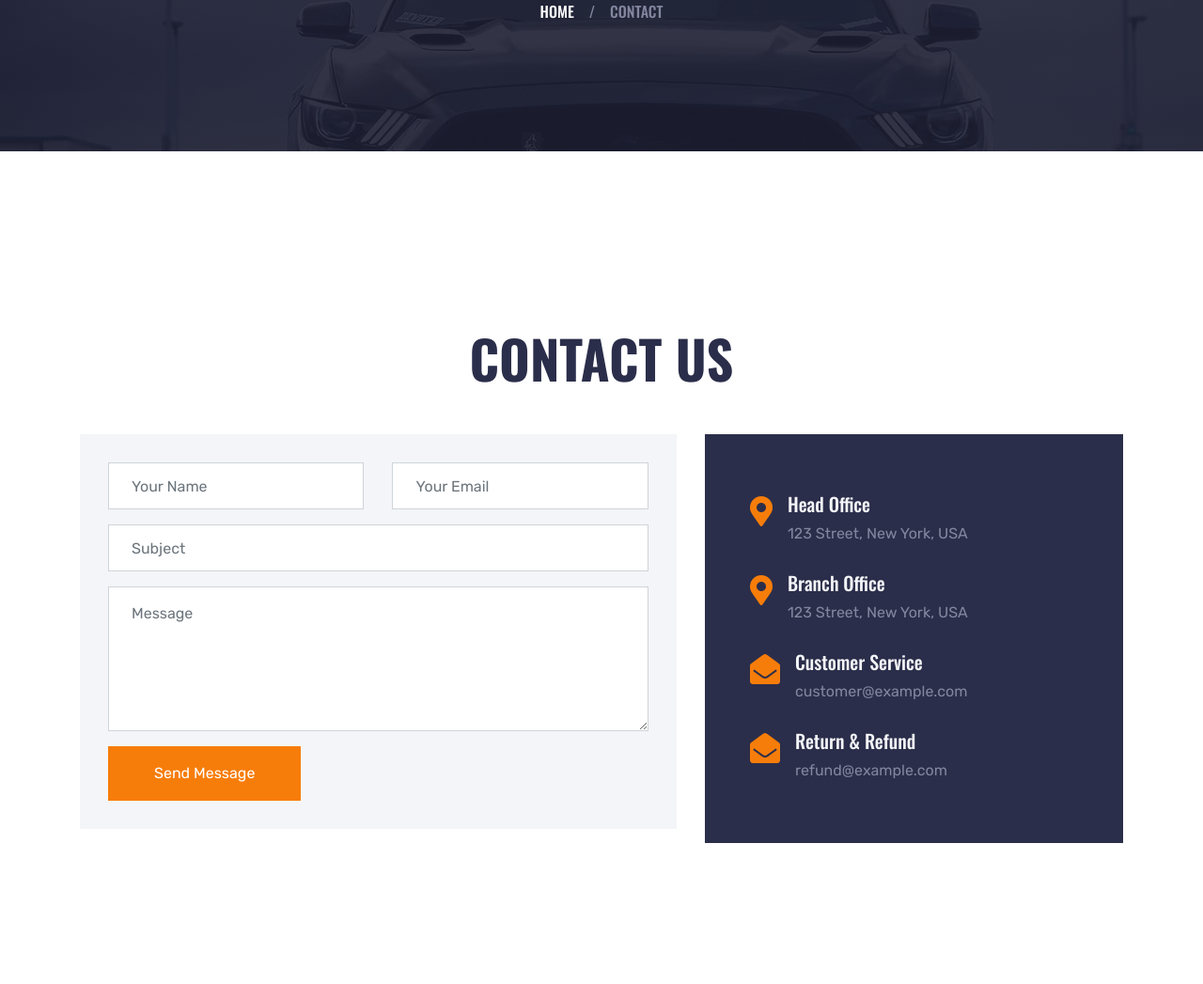
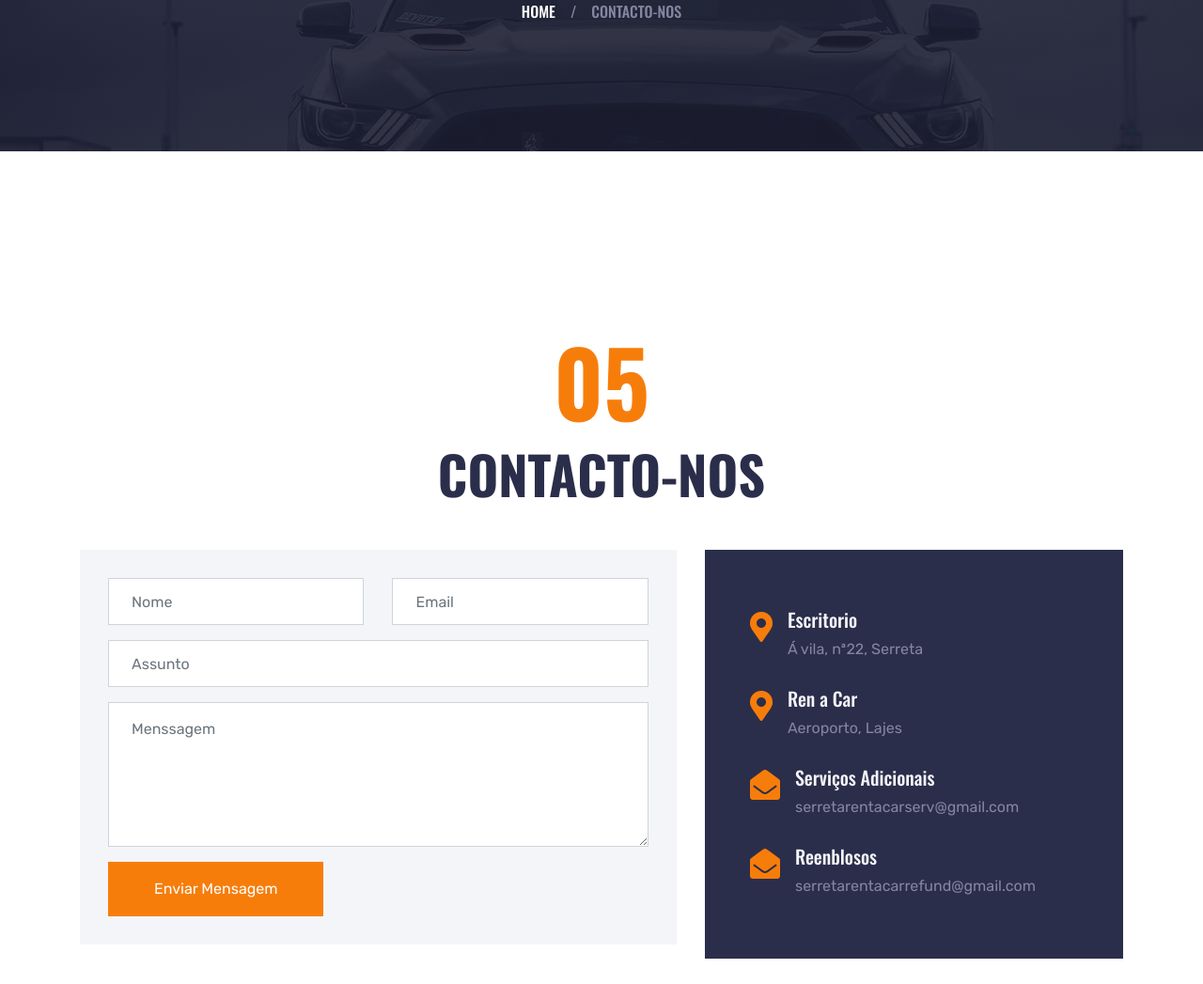
Before and after one commit to B0rges122/b0rges122.github.io, a plain HTML site: page contact.html in a window 1280 px wide. Shown: the part 461-1508 px from the top of the page at 94% size. Drawn offline with nearby package versions, Linux system fonts and the light colour scheme.

Commit message:
CONTACTO-NOS

```diff
--- a/contact.html
+++ b/contact.html
@@ -94,7 +94,7 @@
                                 <a href="testimonial.html" class="dropdown-item">Testemunho</a>
                             </div>
                         </div>
-                        <a href="contact.html" class="nav-item nav-link">Contacto</a>
+                        <a href="contact.html" class="nav-item nav-link">CONTACTO-NOS</a>
                     </div>
                 </div>
             </nav>
@@ -155,11 +155,11 @@
 
     <!-- Page Header Start -->
     <div class="container-fluid page-header">
-        <h1 class="display-3 text-uppercase text-white mb-3">Contact</h1>
+        <h1 class="display-3 text-uppercase text-white mb-3">CONTACTO-NOS</h1>
         <div class="d-inline-flex text-white">
             <h6 class="text-uppercase m-0"><a class="text-white" href="">Home</a></h6>
             <h6 class="text-body m-0 px-3">/</h6>
-            <h6 class="text-uppercase text-body m-0">Contact</h6>
+            <h6 class="text-uppercase text-body m-0">CONTACTO-NOS</h6>
         </div>
     </div>
     <!-- Page Header Start -->
@@ -168,27 +168,28 @@
     <!-- Contact Start -->
     <div class="container-fluid py-5">
         <div class="container pt-5 pb-3">
-            <h1 class="display-4 text-uppercase text-center mb-5">Contact Us</h1>
+            <h1 class="display-1 text-primary text-center">05</h1>
+            <h1 class="display-4 text-uppercase text-center mb-5">Contacto-nos</h1>
             <div class="row">
                 <div class="col-lg-7 mb-2">
                     <div class="contact-form bg-light mb-4" style="padding: 30px;">
                         <form>
                             <div class="row">
                                 <div class="col-6 form-group">
-                                    <input type="text" class="form-control p-4" placeholder="Your Name" required="required">
+                                    <input type="text" class="form-control p-4" placeholder="Nome" required="required">
                                 </div>
                                 <div class="col-6 form-group">
-                                    <input type="email" class="form-control p-4" placeholder="Your Email" required="required">
+                                    <input type="email" class="form-control p-4" placeholder="Email" required="required">
                                 </div>
                             </div>
                             <div class="form-group">
-                                <input type="text" class="form-control p-4" placeholder="Subject" required="required">
+                                <input type="text" class="form-control p-4" placeholder="Assunto" required="required">
                             </div>
                             <div class="form-group">
-                                <textarea class="form-control py-3 px-4" rows="5" placeholder="Message" required="required"></textarea>
+                                <textarea class="form-control py-3 px-4" rows="5" placeholder="Menssagem" required="required"></textarea>
                             </div>
                             <div>
-                                <button class="btn btn-primary py-3 px-5" type="submit">Send Message</button>
+                                <button class="btn btn-primary py-3 px-5" type="submit">Enviar Mensagem</button>
                             </div>
                         </form>
                     </div>
@@ -198,29 +199,29 @@
                         <div class="d-flex mb-3">
                             <i class="fa fa-2x fa-map-marker-alt text-primary flex-shrink-0 mr-3"></i>
                             <div class="mt-n1">
-                                <h5 class="text-light">Head Office</h5>
-                                <p>123 Street, New York, USA</p>
+                                <h5 class="text-light">Escritorio</h5>
+                                <p>Á vila, nª22, Serreta</p>
                             </div>
                         </div>
                         <div class="d-flex mb-3">
                             <i class="fa fa-2x fa-map-marker-alt text-primary flex-shrink-0 mr-3"></i>
                             <div class="mt-n1">
-                                <h5 class="text-light">Branch Office</h5>
-                                <p>123 Street, New York, USA</p>
+                                <h5 class="text-light">Ren a Car</h5>
+                                <p>Aeroporto, Lajes</p>
                             </div>
                         </div>
                         <div class="d-flex mb-3">
                             <i class="fa fa-2x fa-envelope-open text-primary flex-shrink-0 mr-3"></i>
                             <div class="mt-n1">
-                                <h5 class="text-light">Customer Service</h5>
-                                <p>customer@example.com</p>
+                                <h5 class="text-light">Serviços Adicionais</h5>
+                                <p>serretarentacarserv@gmail.com</p>
                             </div>
                         </div>
                         <div class="d-flex">
                             <i class="fa fa-2x fa-envelope-open text-primary flex-shrink-0 mr-3"></i>
                             <div class="mt-n1">
-                                <h5 class="text-light">Return & Refund</h5>
-                                <p class="m-0">refund@example.com</p>
+                                <h5 class="text-light">Reenblosos</h5>
+                                <p class="m-0">serretarentacarrefund@gmail.com</p>
                             </div>
                         </div>
                     </div>
@@ -229,6 +230,7 @@
         </div>
     </div>
     <!-- Contact End -->
+
 
 
     <!-- Vendor Start -->
```
Also changed, not shown: about.html (+1 -1 lines), booking.html (+1 -1 lines), car.html (+1 -1 lines), detail.html (+1 -1 lines), index.html (+1 -1 lines), service.html (+1 -1 lines), team.html (+1 -1 lines), testimonial.html (+1 -1 lines).
